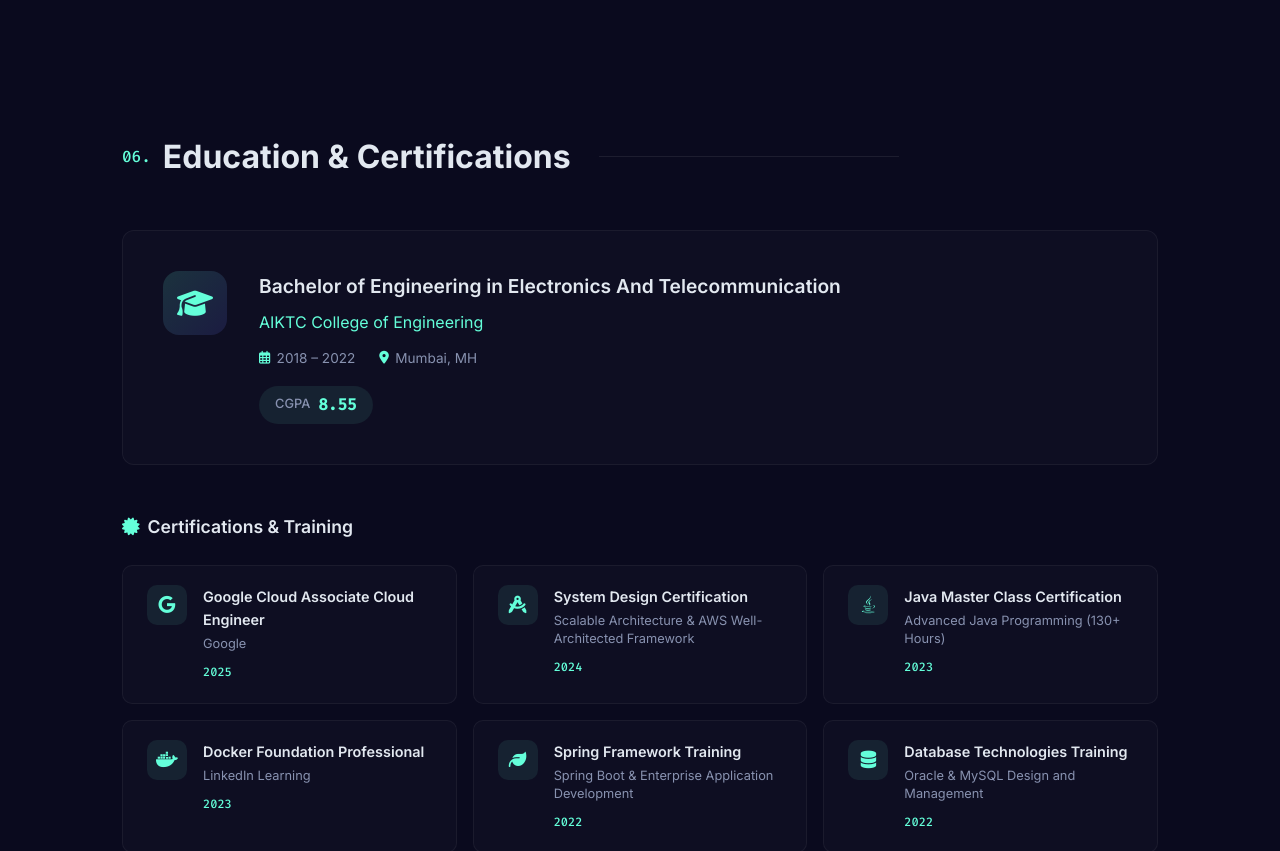
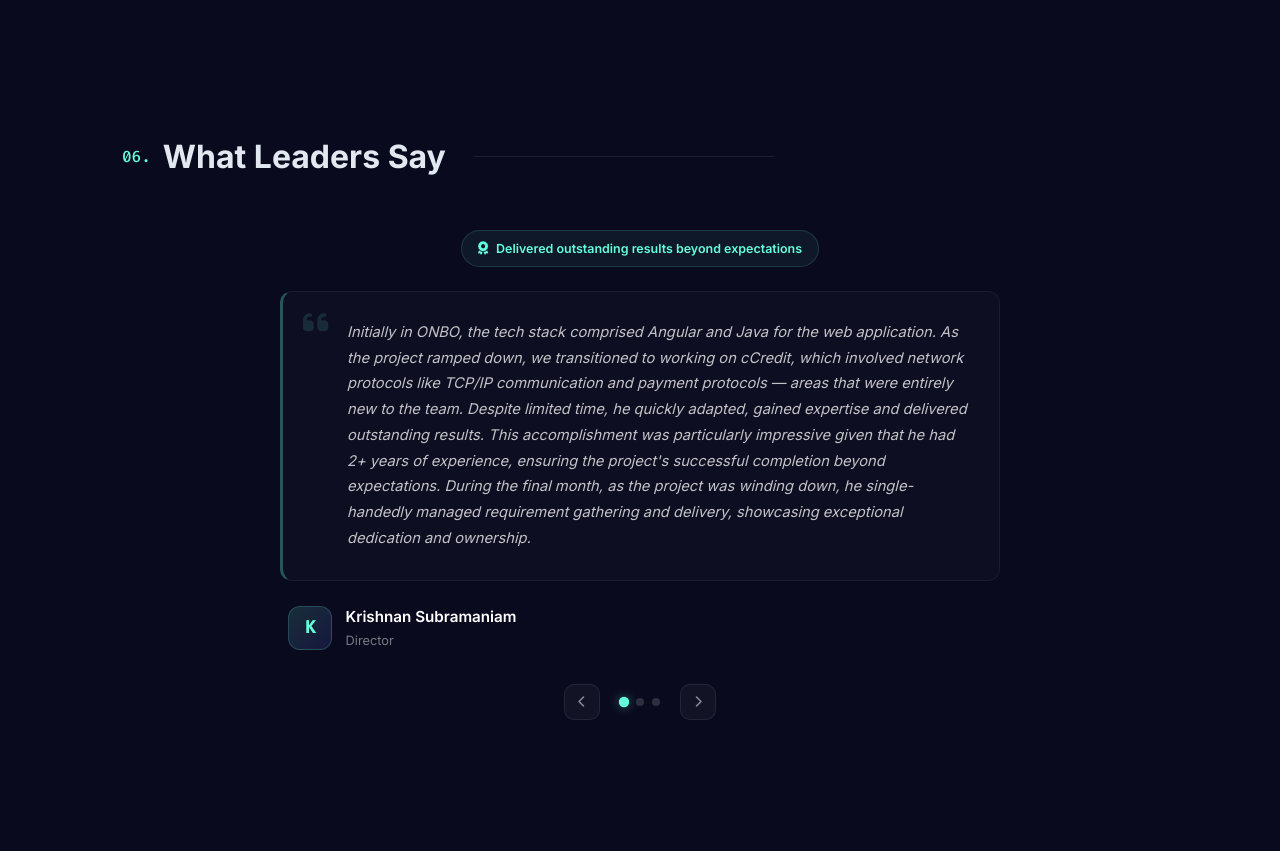
Before and after one commit to amaan-dev1999/Portfolio, an Angular app: page / in a window 1280 px wide. Shown: the part 6260-7111 px from the top of the page. Built offline with nearby package versions, Linux system fonts and the light colour scheme.

Commit message:
Add testimonials carousel with manager feedback

```diff
--- a/src/app/app.html
+++ b/src/app/app.html
@@ -7,6 +7,7 @@
   <app-experience (openArchitecture)="arch.open()" />
   <app-workflow />
   <app-projects />
+  <app-testimonials />
   <app-education />
   <app-contact />
 </main>
--- a/src/app/app.ts
+++ b/src/app/app.ts
@@ -7,6 +7,7 @@ import { SkillsComponent } from './components/skills/skills';
 import { ExperienceComponent } from './components/experience/experience';
 import { WorkflowComponent } from './components/workflow/workflow';
 import { ProjectsComponent } from './components/projects/projects';
+import { TestimonialsComponent } from './components/testimonials/testimonials';
 import { ArchitectureComponent } from './components/architecture/architecture';
 import { EducationComponent } from './components/education/education';
 import { ContactComponent } from './components/contact/contact';
@@ -24,6 +25,7 @@ import { TerminalComponent } from './components/terminal/terminal';
     ExperienceComponent,
     WorkflowComponent,
     ProjectsComponent,
+    TestimonialsComponent,
     ArchitectureComponent,
     EducationComponent,
     TerminalComponent,
--- a/src/app/components/contact/contact.html
+++ b/src/app/components/contact/contact.html
@@ -1,7 +1,7 @@
 <section id="contact" class="contact section">
   <div class="container">
     <h2 class="section-title">
-      <span class="section-number">07.</span> Get In Touch
+      <span class="section-number">08.</span> Get In Touch
     </h2>
 
     <p class="contact-subtitle">
--- a/src/app/components/education/education.html
+++ b/src/app/components/education/education.html
@@ -1,7 +1,7 @@
 <section id="education" class="education section">
   <div class="container">
     <h2 class="section-title">
-      <span class="section-number">06.</span> Education & Certifications
+      <span class="section-number">07.</span> Education & Certifications
     </h2>
 
     <div class="education-grid">
--- /dev/null
+++ b/src/app/components/testimonials/testimonials.html
@@ -0,0 +1,58 @@
+<section class="section testimonials-section" id="testimonials">
+  <div class="container">
+    <h2 class="section-title">
+      <span class="section-number">06.</span> What Leaders Say
+    </h2>
+
+    <div class="carousel">
+      <!-- Quote card -->
+      @for (t of testimonials; track t.name; let i = $index) {
+        <div class="quote-card" [class.active]="activeIndex() === i">
+          <!-- Highlight badge -->
+          <div class="highlight-badge">
+            <i class="fas fa-award"></i>
+            {{ t.highlight }}
+          </div>
+
+          <!-- Quote -->
+          <blockquote>
+            <i class="fas fa-quote-left quote-icon"></i>
+            <p>{{ t.quote }}</p>
+          </blockquote>
+
+          <!-- Author -->
+          <div class="author">
+            <div class="author-avatar">
+              {{ t.name.charAt(0) }}
+            </div>
+            <div class="author-info">
+              <span class="author-name">{{ t.name }}</span>
+              <span class="author-role">{{ t.role }}</span>
+            </div>
+          </div>
+        </div>
+      }
+
+      <!-- Controls -->
+      <div class="carousel-controls">
+        <button class="carousel-btn" (click)="prev()">
+          <i class="fas fa-chevron-left"></i>
+        </button>
+
+        <div class="carousel-dots">
+          @for (t of testimonials; track t.name; let i = $index) {
+            <button
+              class="dot"
+              [class.active]="activeIndex() === i"
+              (click)="goTo(i)"
+            ></button>
+          }
+        </div>
+
+        <button class="carousel-btn" (click)="next()">
+          <i class="fas fa-chevron-right"></i>
+        </button>
+      </div>
+    </div>
+  </div>
+</section>
--- /dev/null
+++ b/src/app/components/testimonials/testimonials.scss
@@ -0,0 +1,208 @@
+.testimonials-section {
+  overflow: hidden;
+}
+
+.carousel {
+  max-width: 720px;
+  margin: 0 auto;
+  position: relative;
+}
+
+// Quote card
+.quote-card {
+  display: none;
+  flex-direction: column;
+  gap: 1.5rem;
+  animation: fadeSlide 0.5s ease;
+
+  &.active {
+    display: flex;
+  }
+}
+
+@keyframes fadeSlide {
+  from {
+    opacity: 0;
+    transform: translateX(20px);
+  }
+  to {
+    opacity: 1;
+    transform: translateX(0);
+  }
+}
+
+// Highlight badge
+.highlight-badge {
+  display: inline-flex;
+  align-items: center;
+  gap: 0.5rem;
+  align-self: center;
+  padding: 0.45rem 1rem;
+  background: rgba(100, 255, 218, 0.06);
+  border: 1px solid rgba(100, 255, 218, 0.15);
+  border-radius: 20px;
+  color: #64ffda;
+  font-size: 0.78rem;
+  font-weight: 600;
+
+  i {
+    font-size: 0.85rem;
+  }
+}
+
+// Quote
+blockquote {
+  position: relative;
+  margin: 0;
+  padding: 1.75rem 2rem;
+  background: rgba(255, 255, 255, 0.02);
+  border: 1px solid rgba(255, 255, 255, 0.06);
+  border-left: 3px solid rgba(100, 255, 218, 0.3);
+  border-radius: 12px;
+
+  .quote-icon {
+    position: absolute;
+    top: 1rem;
+    left: 1.25rem;
+    color: rgba(100, 255, 218, 0.12);
+    font-size: 1.8rem;
+  }
+
+  p {
+    position: relative;
+    color: rgba(255, 255, 255, 0.75);
+    font-size: 0.92rem;
+    line-height: 1.75;
+    margin: 0;
+    padding-left: 2rem;
+    font-style: italic;
+  }
+}
+
+// Author
+.author {
+  display: flex;
+  align-items: center;
+  gap: 0.85rem;
+  padding-left: 0.5rem;
+}
+
+.author-avatar {
+  display: flex;
+  align-items: center;
+  justify-content: center;
+  width: 44px;
+  height: 44px;
+  border-radius: 12px;
+  background: linear-gradient(135deg, rgba(100, 255, 218, 0.15), rgba(99, 102, 241, 0.15));
+  border: 1px solid rgba(100, 255, 218, 0.2);
+  color: #64ffda;
+  font-size: 1.1rem;
+  font-weight: 700;
+  font-family: 'Fira Code', monospace;
+  flex-shrink: 0;
+}
+
+.author-info {
+  display: flex;
+  flex-direction: column;
+  gap: 0.15rem;
+}
+
+.author-name {
+  color: #fff;
+  font-size: 0.95rem;
+  font-weight: 600;
+}
+
+.author-role {
+  color: rgba(255, 255, 255, 0.45);
+  font-size: 0.8rem;
+}
+
+// Controls
+.carousel-controls {
+  display: flex;
+  align-items: center;
+  justify-content: center;
+  gap: 1.25rem;
+  margin-top: 2rem;
+}
+
+.carousel-btn {
+  display: flex;
+  align-items: center;
+  justify-content: center;
+  width: 36px;
+  height: 36px;
+  border-radius: 10px;
+  background: rgba(255, 255, 255, 0.04);
+  border: 1px solid rgba(255, 255, 255, 0.08);
+  color: rgba(255, 255, 255, 0.5);
+  cursor: pointer;
+  transition: all 0.2s ease;
+
+  &:hover {
+    border-color: rgba(100, 255, 218, 0.3);
+    color: #64ffda;
+    background: rgba(100, 255, 218, 0.06);
+  }
+
+  i { font-size: 0.75rem; }
+}
+
+.carousel-dots {
+  display: flex;
+  gap: 0.5rem;
+}
+
+.dot {
+  width: 8px;
+  height: 8px;
+  border-radius: 50%;
+  border: none;
+  background: rgba(255, 255, 255, 0.15);
+  cursor: pointer;
+  transition: all 0.3s ease;
+  padding: 0;
+
+  &.active {
+    background: #64ffda;
+    box-shadow: 0 0 8px rgba(100, 255, 218, 0.4);
+    transform: scale(1.3);
+  }
+
+  &:hover:not(.active) {
+    background: rgba(255, 255, 255, 0.3);
+  }
+}
+
+// Responsive
+@media (max-width: 600px) {
+  blockquote {
+    padding: 1.25rem 1rem;
+
+    .quote-icon {
+      font-size: 1.3rem;
+      top: 0.75rem;
+      left: 0.75rem;
+    }
+
+    p {
+      font-size: 0.85rem;
+      padding-left: 1.5rem;
+      line-height: 1.7;
+    }
+  }
+
+  .highlight-badge {
+    font-size: 0.72rem;
+    padding: 0.35rem 0.75rem;
+  }
+
+  .author-avatar {
+    width: 38px;
+    height: 38px;
+    font-size: 0.95rem;
+  }
+}
--- /dev/null
+++ b/src/app/components/testimonials/testimonials.ts
@@ -0,0 +1,80 @@
+import { Component, OnInit, OnDestroy, signal } from '@angular/core';
+import { CommonModule } from '@angular/common';
+
+interface Testimonial {
+  quote: string;
+  name: string;
+  role: string;
+  highlight: string;
+}
+
+@Component({
+  selector: 'app-testimonials',
+  standalone: true,
+  imports: [CommonModule],
+  templateUrl: './testimonials.html',
+  styleUrl: './testimonials.scss',
+})
+export class TestimonialsComponent implements OnInit, OnDestroy {
+  activeIndex = signal(0);
+  private timer: ReturnType<typeof setInterval> | null = null;
+
+  testimonials: Testimonial[] = [
+    {
+      quote: 'Initially in ONBO, the tech stack comprised Angular and Java for the web application. As the project ramped down, we transitioned to working on cCredit, which involved network protocols like TCP/IP communication and payment protocols — areas that were entirely new to the team. Despite limited time, he quickly adapted, gained expertise and delivered outstanding results. This accomplishment was particularly impressive given that he had 2+ years of experience, ensuring the project\'s successful completion beyond expectations. During the final month, as the project was winding down, he single-handedly managed requirement gathering and delivery, showcasing exceptional dedication and ownership.',
+      name: 'Krishnan Subramaniam',
+      role: 'Director',
+      highlight: 'Delivered outstanding results beyond expectations',
+    },
+    {
+      quote: 'Amaan joined the TI project at a crucial time and quickly became a key contributor. He developed multiple Angular modules to replicate core email features from Eptica and played an important role in turning the project status Green. Alongside his frontend work, he also supported backend API enhancements with new filter options. His handling of complex features like "Ask for Help", "Request Approval" and "Email Notifications" was smooth and effective. Amaan also presented demos clearly, helping stakeholders stay aligned.',
+      name: 'Ravishankar Yenikapati',
+      role: 'Solution Architect',
+      highlight: 'Key contributor who turned the project status Green',
+    },
+    {
+      quote: 'Shown very good focus on project development and kept doing the good and effective work. He is truly a self-sustained Full Stack Developer.',
+      name: 'Prashant Negi',
+      role: 'Senior Manager',
+      highlight: 'Truly a self-sustained Full Stack Developer',
+    },
+  ];
+
+  ngOnInit() {
+    this.startAutoRotate();
+  }
+
+  ngOnDestroy() {
+    this.stopAutoRotate();
+  }
+
+  next() {
+    this.activeIndex.set((this.activeIndex() + 1) % this.testimonials.length);
+    this.restartAutoRotate();
+  }
+
+  prev() {
+    this.activeIndex.set(
+      (this.activeIndex() - 1 + this.testimonials.length) % this.testimonials.length
+    );
+    this.restartAutoRotate();
+  }
+
+  goTo(index: number) {
+    this.activeIndex.set(index);
+    this.restartAutoRotate();
+  }
+
+  private startAutoRotate() {
+    this.timer = setInterval(() => this.next(), 8000);
+  }
+
+  private stopAutoRotate() {
+    if (this.timer) clearInterval(this.timer);
+  }
+
+  private restartAutoRotate() {
+    this.stopAutoRotate();
+    this.startAutoRotate();
+  }
+}
```
